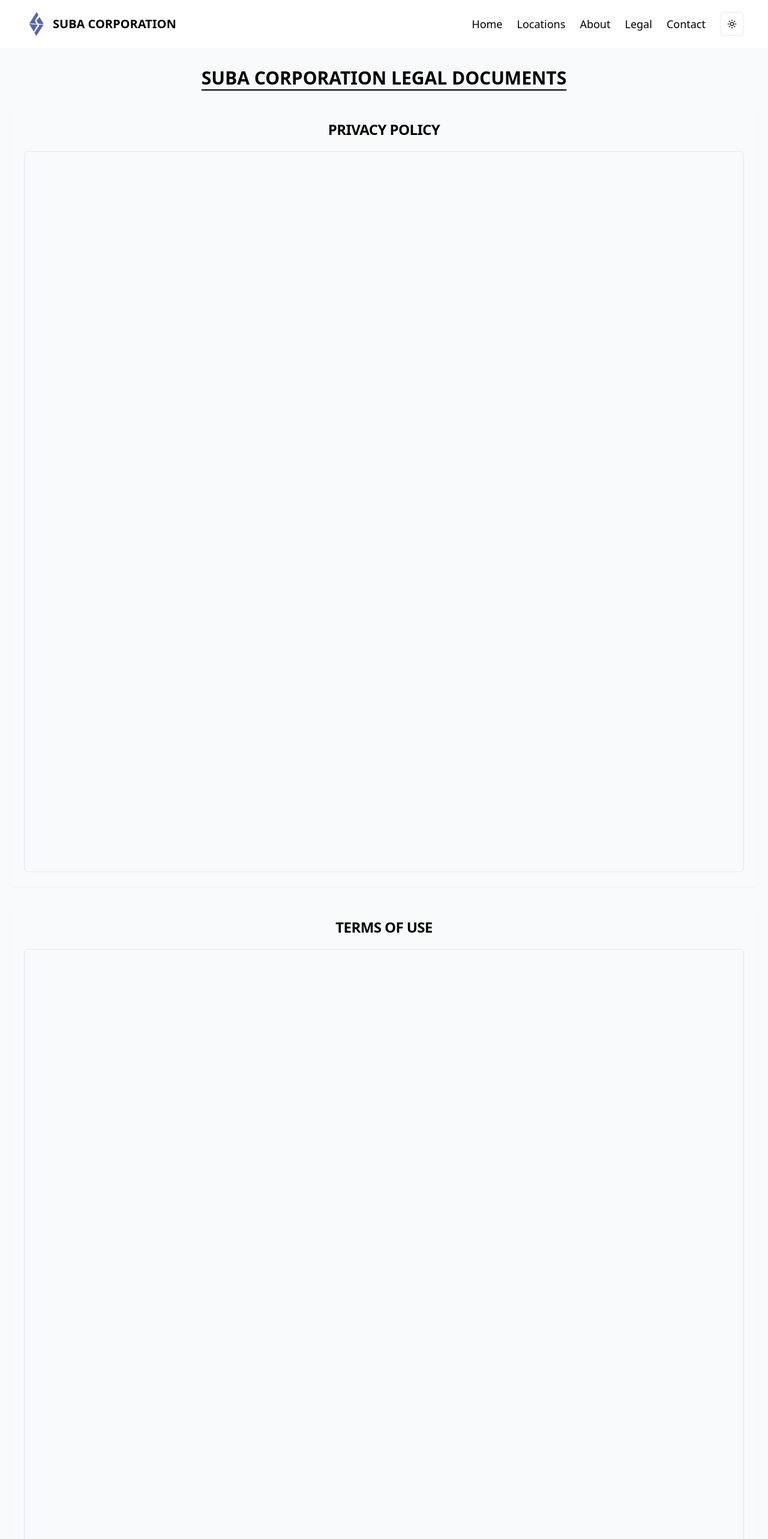
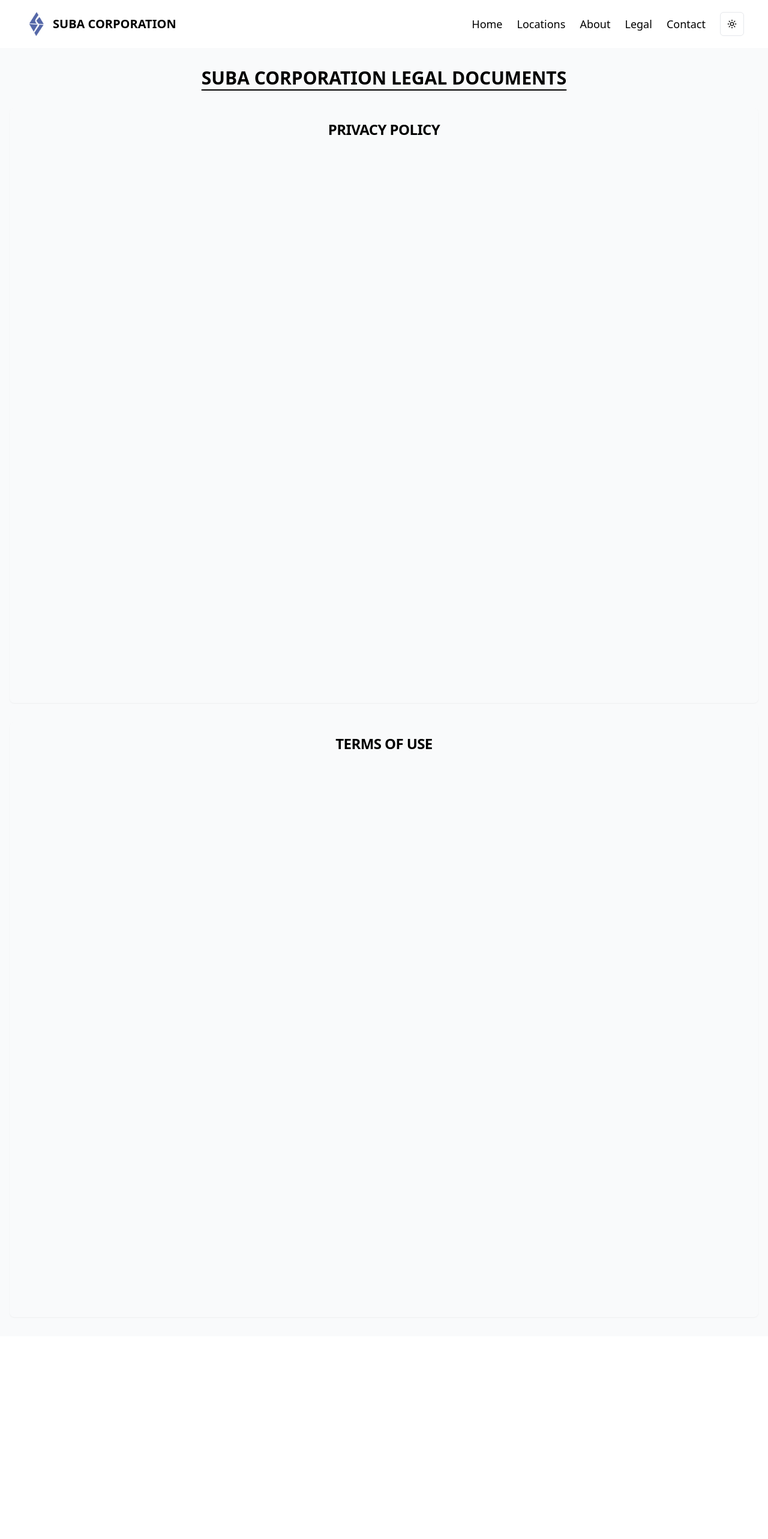
Before and after one commit to WilliamGiammona/subacorp, a Next.js app: page /legal in a window 1280 px wide. Shown: the top 2566 px of the page at 60% size. After the commit the page ends 2228 px from the top, so only its background shows below. Built offline with nearby package versions, Linux system fonts and the light colour scheme.

Commit message:
removed excess padding

```diff
--- a/app/legal/page.tsx
+++ b/app/legal/page.tsx
@@ -23,15 +23,17 @@ const Legal = () => {
                 <CardTitle className="text-center">PRIVACY POLICY</CardTitle>
               </CardHeader>
               <CardContent>
+                <div className="w-full max-w-4xl mx-auto">
                   <div
-                  className="relative w-full rounded-md border border-border"
+                    className="relative w-full rounded-md overflow-hidden"
                     style={{ paddingTop: "100%" }}
                   >
                     <iframe
                       src="/legal/SUBA-Privacy-Policy.pdf"
-                    className="absolute top-0 left-0 w-full h-full rounded-md"
+                      className="absolute top-0 left-0 w-full h-full"
                       title="Privacy Policy"
                     />
+                  </div>
                 </div>
               </CardContent>
             </Card>
@@ -42,15 +44,17 @@ const Legal = () => {
                 <CardTitle className="text-center">TERMS OF USE</CardTitle>
               </CardHeader>
               <CardContent>
+                <div className="w-full max-w-4xl mx-auto">
                   <div
-                  className="relative w-full rounded-md border border-border"
+                    className="relative w-full rounded-md overflow-hidden"
                     style={{ paddingTop: "100%" }}
                   >
                     <iframe
                       src="/legal/SUBA-TOU.pdf"
-                    className="absolute top-0 left-0 w-full h-full rounded-md"
+                      className="absolute top-0 left-0 w-full h-full"
                       title="Terms of Use"
                     />
+                  </div>
                 </div>
               </CardContent>
             </Card>
```
Lines whose indentation alone changed are shown as unchanged.
